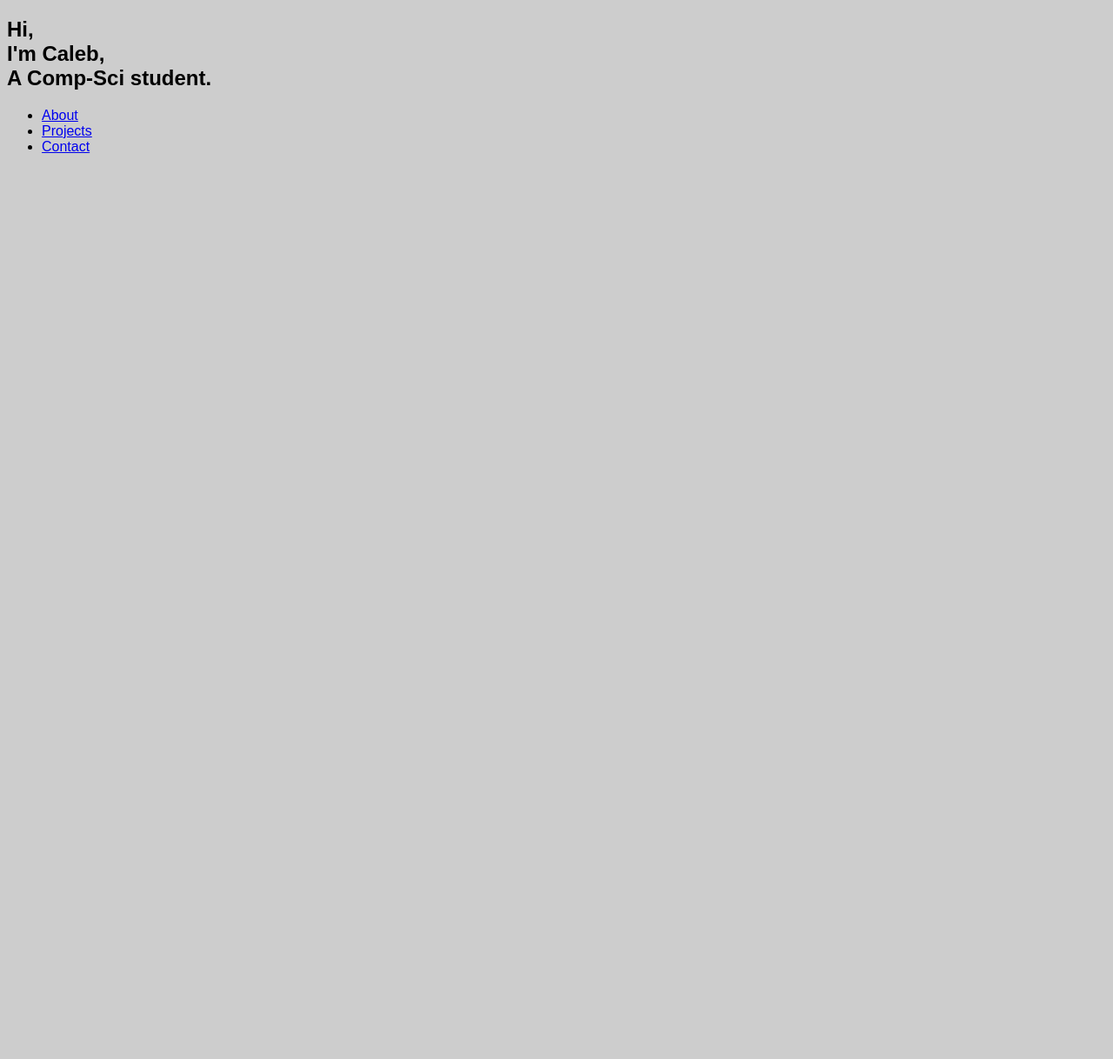
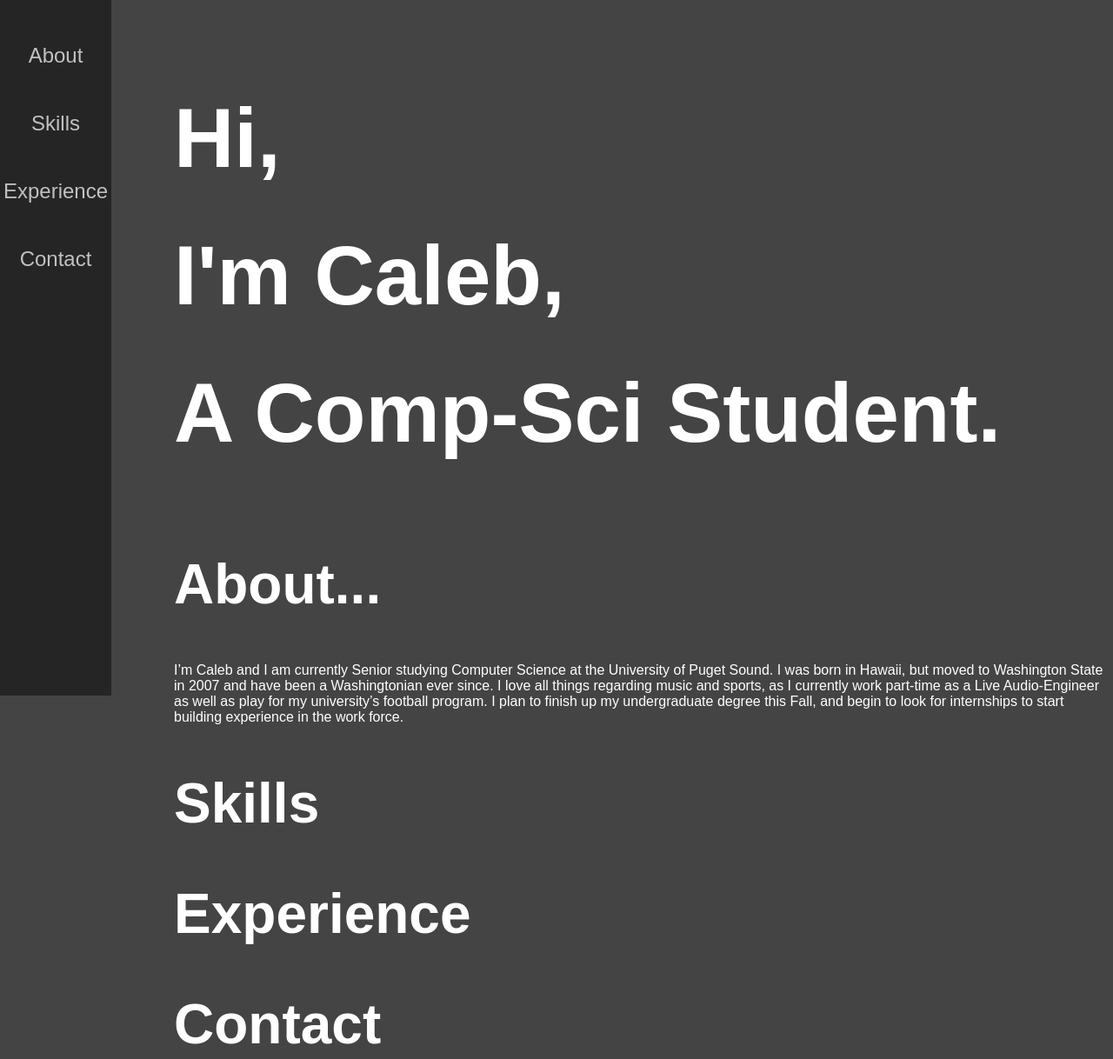
Before and after one commit to cpuapuaga/Personal-Portfolio, a plain HTML site: page index.html in a window 1280 px wide. Shown: the top 1218 px of the page at 87% size. Before the commit the page ends 800 px from the top, so only its background shows below. Drawn offline with Linux system fonts and the light colour scheme.

Commit message:
sidebar, styling, etc.

```diff
--- a/css/styles.css
+++ b/css/styles.css
@@ -1,11 +1,36 @@
 body{
     font-family: sans-serif;
-    background-color: #44444444;
-
-
+    background-color: #444444;
+    padding-left: 15%;
+    color: white;
 }
 
+h1{
+    font-size: 96px;
+    line-height: 165%;
+}
 
-.landing{
-    display: flex;
+h2{
+    font-size: 64px;
 }
+
+.sidebar{
+    height: 100%;
+    width: 10%;
+    position: fixed;
+    z-index: 1;
+    top: 0;
+    left: 0;
+    background-color: #252525;
+    overflow-x: hidden;
+}
+
+.sidebar a{
+    text-decoration: none;
+    color: #C1C1C1;
+    font-size: 24px;
+    display: block;
+    text-align: center;
+    position: static;
+    padding-top: 50px;
+}
--- a/index.html
+++ b/index.html
@@ -10,31 +10,48 @@
     <section id="landing">
         <h1>Hi,<br>
             I'm Caleb,<br>
-            A Comp-Sci student.
+            A Comp-Sci Student.
         </h1>
     </section>
 
+    <div class="sidebar">
+        <a href="#about">About</a>
+        <a href="#skills">Skills</a>
+        <a href="#experience">Experience</a>
+        <a href="#contact">Contact</a>
+    </div>
+
     <section id="about">
-
+        <h2>About...</h2>
+        <p id="bio">I’m Caleb and I am currently Senior studying Computer
+            Science at the University of Puget Sound. I was born
+            in Hawaii, but moved to Washington State in 2007 and
+            have been a Washingtonian ever since. I love all things
+            regarding music and sports, as I currently work part-time
+            as a Live Audio-Engineer as well as play for my university’s
+            football program. I plan to finish up my undergraduate degree
+            this Fall, and begin to look for internships to start building
+            experience in the work force.
+        </p>
     </section>
 
     <section id="skills">
-
+        <h2>Skills</h2>
     </section>
 
     <section id="experience">
-
+        <h2>Experience</h2>
     </section>
 
     <section id="contact">
-
+        <h2>Contact</h2>
     </section>
 
     <nav>
         <ul>
             <li><a href="#about">About</a></li>
-            <li><a href="#projects">Projects</a></li>
-            <li><a href="#contact">Contact</a></li>
+            <a href="#projects">Projects</a>
+            <a href="#contact">Contact</a>
         </ul>
     </nav>
 
```
